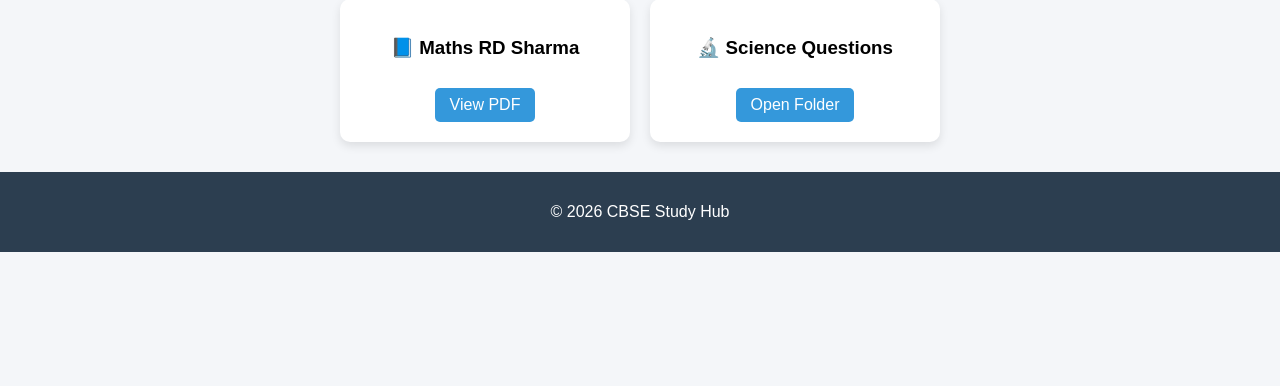
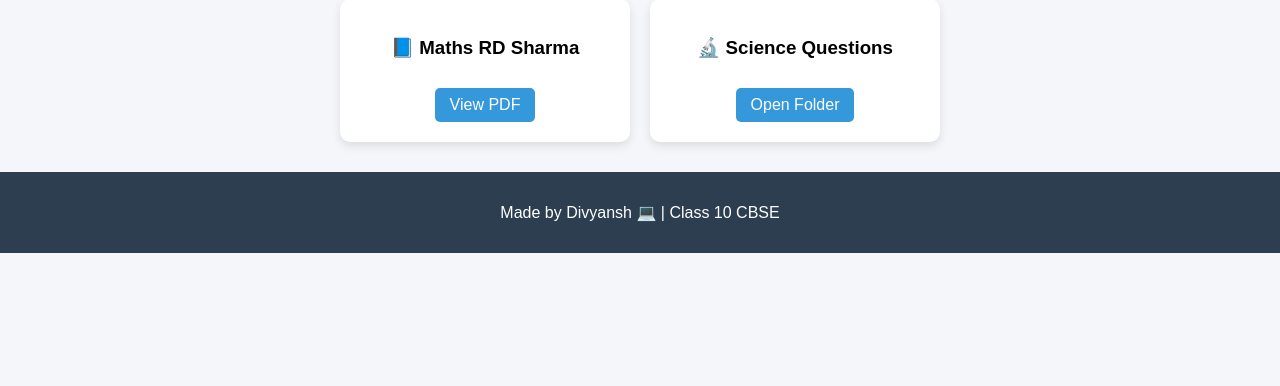
Before and after one commit to divyanshhh01/cbse-website, a Flask app: page /important in a window 1280 px wide. Shown: the part 304-690 px from the top of the page. Run offline with Flask 3, Linux system fonts and the light colour scheme.

Commit message:
Update footer text in important.html

```diff
--- a/templates/important.html
+++ b/templates/important.html
@@ -45,7 +45,7 @@
 
 <!-- Footer -->
 <div class="footer">
-    <p>© 2026 CBSE Study Hub</p>
+    <p>Made by Divyansh 💻 | Class 10 CBSE</p>
 </div>
 
 </body>
```
